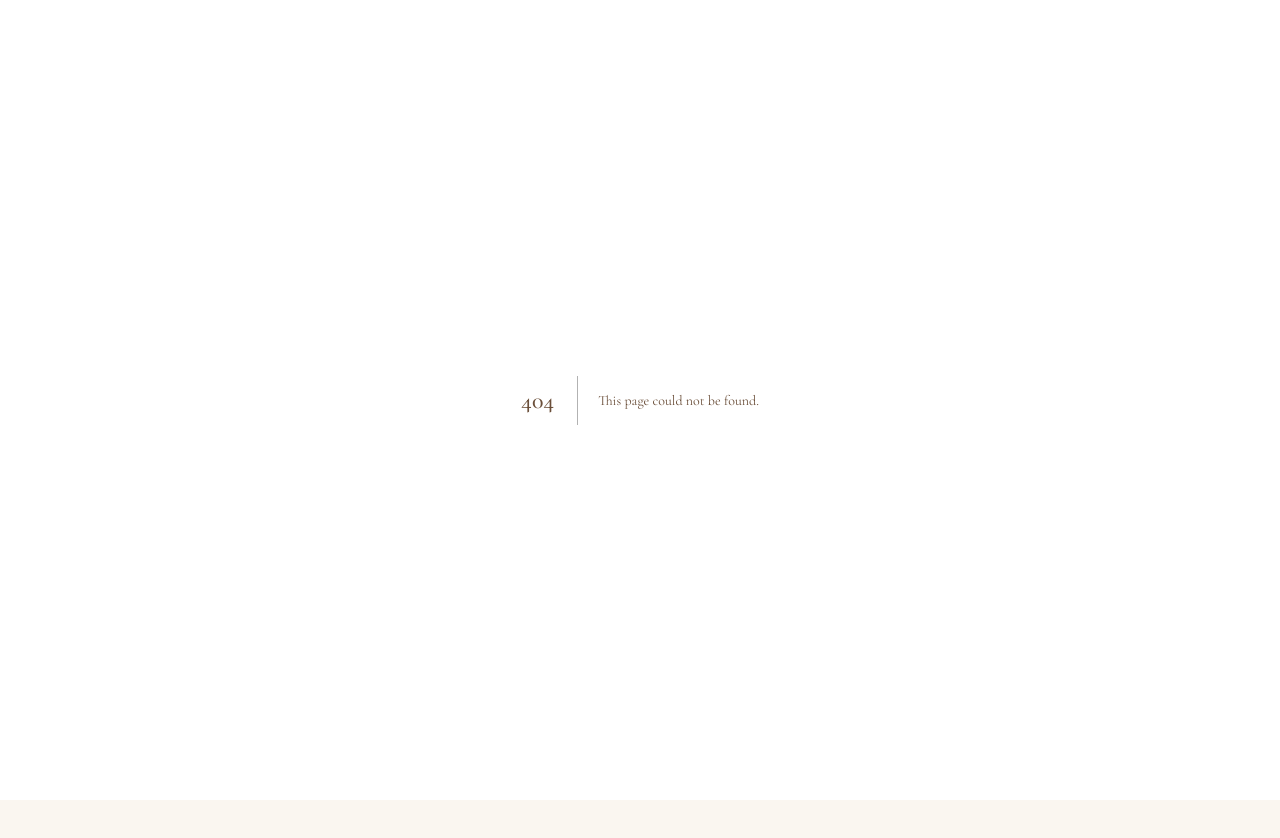
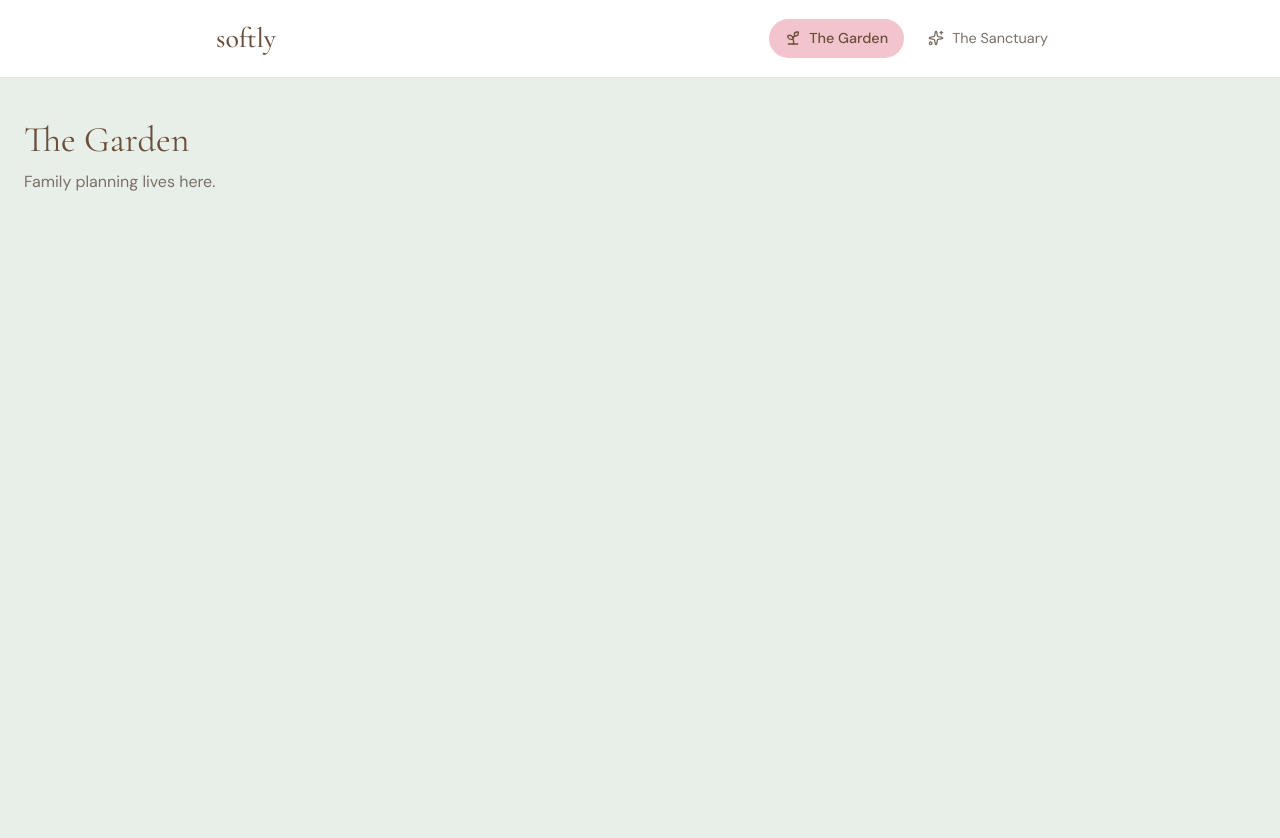
Before and after one commit to megwilliams1/softly, a Next.js app: page /garden in a window 1280 px wide. Before the commit this address had no page. Shown: the top 838 px of the page. Before the commit the page ends 800 px from the top, so only its background shows below. Built offline with nearby package versions, Linux system fonts and the light colour scheme.

Commit message:
TICKET-003: Add Navbar with Garden and Sanctuary toggle

```diff
--- /dev/null
+++ b/src/app/garden/page.tsx
@@ -0,0 +1,13 @@
+export default function GardenPage() {
+  return (
+    <main
+      className="min-h-screen px-6 py-10"
+      style={{ backgroundColor: "var(--color-mist)" }}
+    >
+      <h1 className="text-4xl mb-2">The Garden</h1>
+      <p style={{ color: "var(--color-stone)" }}>
+        Family planning lives here.
+      </p>
+    </main>
+  );
+}
--- a/src/app/layout.tsx
+++ b/src/app/layout.tsx
@@ -1,4 +1,5 @@
 import type { Metadata } from "next";
+import Navbar from "@/components/layout/Navbar";
 import "./globals.css";
 
 export const metadata: Metadata = {
@@ -19,7 +20,10 @@ export default function RootLayout({
           rel="stylesheet"
         />
       </head>
-      <body>{children}</body>
+      <body>
+        <Navbar />
+        {children}
+      </body>
     </html>
   );
 }
--- /dev/null
+++ b/src/app/sanctuary/page.tsx
@@ -0,0 +1,13 @@
+export default function SanctuaryPage() {
+  return (
+    <main
+      className="min-h-screen px-6 py-10"
+      style={{ backgroundColor: "var(--color-cream)" }}
+    >
+      <h1 className="text-4xl mb-2">The Sanctuary</h1>
+      <p style={{ color: "var(--color-stone)" }}>
+        Your personal space lives here.
+      </p>
+    </main>
+  );
+}
--- /dev/null
+++ b/src/components/layout/Navbar.tsx
@@ -0,0 +1,67 @@
+"use client";
+
+import Link from "next/link";
+import { usePathname } from "next/navigation";
+import { Sprout, Sparkles } from "lucide-react";
+
+const links = [
+  { href: "/garden", label: "The Garden", icon: Sprout },
+  { href: "/sanctuary", label: "The Sanctuary", icon: Sparkles },
+];
+
+export default function Navbar() {
+  const pathname = usePathname();
+
+  return (
+    <nav
+      style={{
+        backgroundColor: "var(--color-white)",
+        borderBottom: "1px solid rgba(176, 168, 154, 0.3)",
+        boxShadow: "var(--shadow-soft)",
+      }}
+    >
+      <div className="max-w-4xl mx-auto px-6 py-4 flex items-center justify-between">
+        {/* App name */}
+        <Link
+          href="/"
+          style={{
+            fontFamily: "var(--font-display)",
+            fontSize: "1.75rem",
+            fontWeight: 500,
+            color: "var(--color-soil)",
+            textDecoration: "none",
+          }}
+        >
+          softly
+        </Link>
+
+        {/* Nav links */}
+        <div className="flex items-center gap-2">
+          {links.map(({ href, label, icon: Icon }) => {
+            const isActive = pathname.startsWith(href);
+            return (
+              <Link
+                key={href}
+                href={href}
+                className="flex items-center gap-2 px-4 py-2 rounded-full transition-all duration-200"
+                style={{
+                  fontSize: "0.9rem",
+                  fontFamily: "var(--font-body)",
+                  fontWeight: isActive ? 500 : 400,
+                  color: isActive ? "var(--color-soil)" : "var(--color-stone)",
+                  backgroundColor: isActive
+                    ? "var(--color-bloom-pink)"
+                    : "transparent",
+                  textDecoration: "none",
+                }}
+              >
+                <Icon size={16} />
+                <span className="hidden sm:inline">{label}</span>
+              </Link>
+            );
+          })}
+        </div>
+      </div>
+    </nav>
+  );
+}
```
